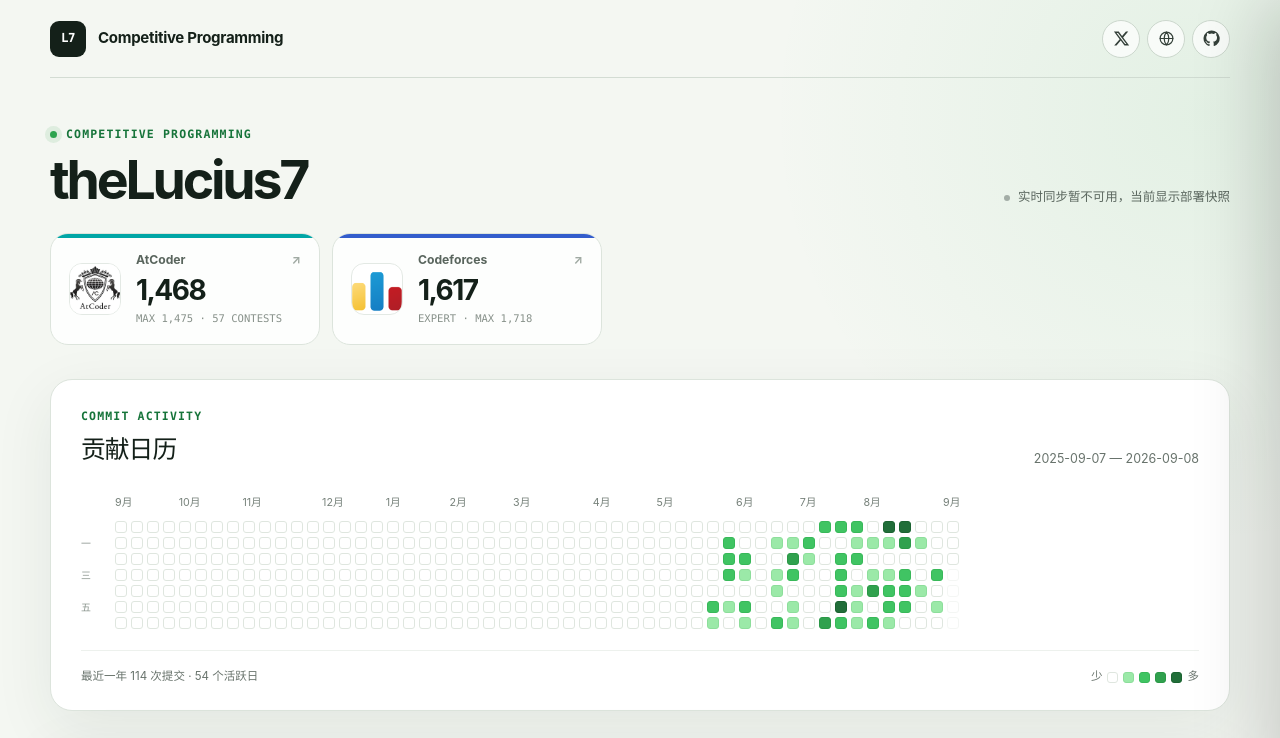
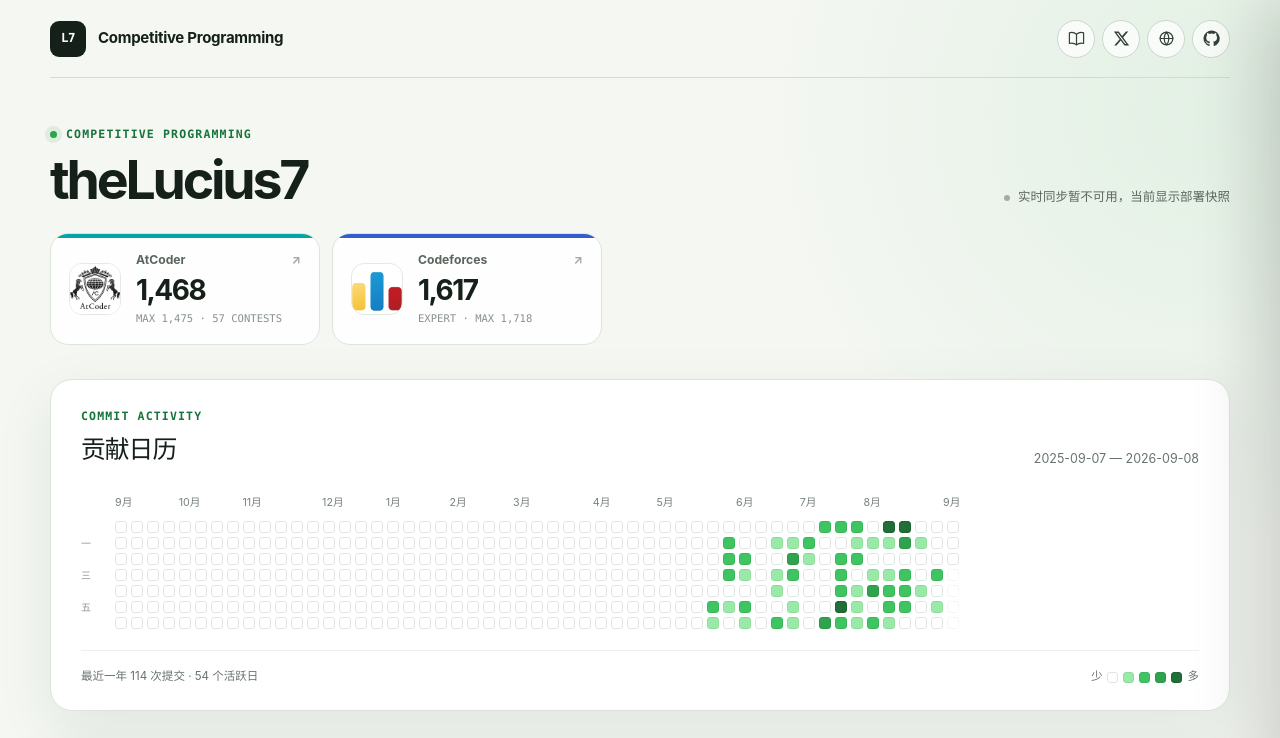
Before and after one commit to theLucius7/CompetitiveProgramming, a plain HTML site: page index.html in a window 1280 px wide. Shown: the top 738 px of the page. Drawn offline with Linux system fonts and the light colour scheme; no server answers.

Commit message:
docs: link API documentation from the solution archive

```diff
--- a/index.html
+++ b/index.html
@@ -23,7 +23,12 @@
         <span class="brand-mark" aria-hidden="true">L7</span>
         <span>Competitive Programming</span>
       </a>
-      <nav class="social-links" aria-label="个人链接">
+      <nav class="social-links" aria-label="文档与个人链接">
+        <a class="social-link" href="./docs/" aria-label="API 文档" title="API 文档">
+          <svg class="stroke-icon" viewBox="0 0 24 24" aria-hidden="true">
+            <path d="M12 6v15M12 6C9 3.5 5.5 3 2 4v15c3.5-1 7-.5 10 2M12 6c3-2.5 6.5-3 10-2v15c-3.5-1-7-.5-10 2" />
+          </svg>
+        </a>
         <a
           class="social-link"
           href="https://x.com/theLucius7"
```
Also changed, not shown: README.md.
